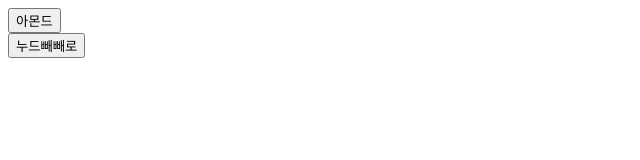
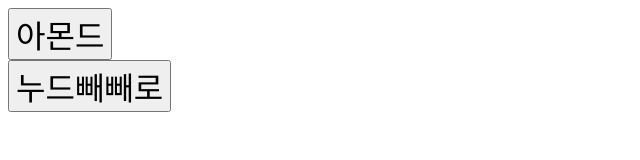
Before and after one commit to eunseong0917/-, a plain HTML site: page index.html in a window 1280 px wide. Shown: the whole page, without its empty margins (0-640 px from the left). Drawn offline with Linux system fonts and the light colour scheme.

Commit message:
Update index.html

```diff
--- a/index.html
+++ b/index.html
@@ -6,9 +6,11 @@
     <body>
 
   </body>
-<button onclick="location.href='https://kakamuka.com/product/%EB%A1%AF%EB%8D%B0-%EB%B9%BC%EB%B9%BC%EB%A1%9C-%EC%95%84%EB%AA%AC%EB%93%9C-37g/4076/';">아몬드</button>
+<button style="font-size: 2em;" onclick="location.href='https://kakamuka.com/product/%EB%A1%AF%EB%8D%B0-%EB%B9%BC%EB%B9%BC%EB%A1%9C-%EC%95%84%EB%AA%AC%EB%93%9C-37g/4076/';">아몬드</button>
+
 <br>
-<button onclick="location.href='https://emart.ssg.com/search.ssg?target=mobile&query=%EB%88%84%EB%93%9C%EB%B9%BC%EB%B9%BC%EB%A1%9C&inflow=6005&src_area=ssgrlt&';">누드빼빼로</button>
+
+<button style="font-size: 2em;" onclick="location.href='https://emart.ssg.com/search.ssg?target=mobile&query=%EB%88%84%EB%93%9C%EB%B9%BC%EB%B9%BC%EB%A1%9C&inflow=6005&src_area=ssgrlt&';">누드빼빼로</button>
 
 
 
```
